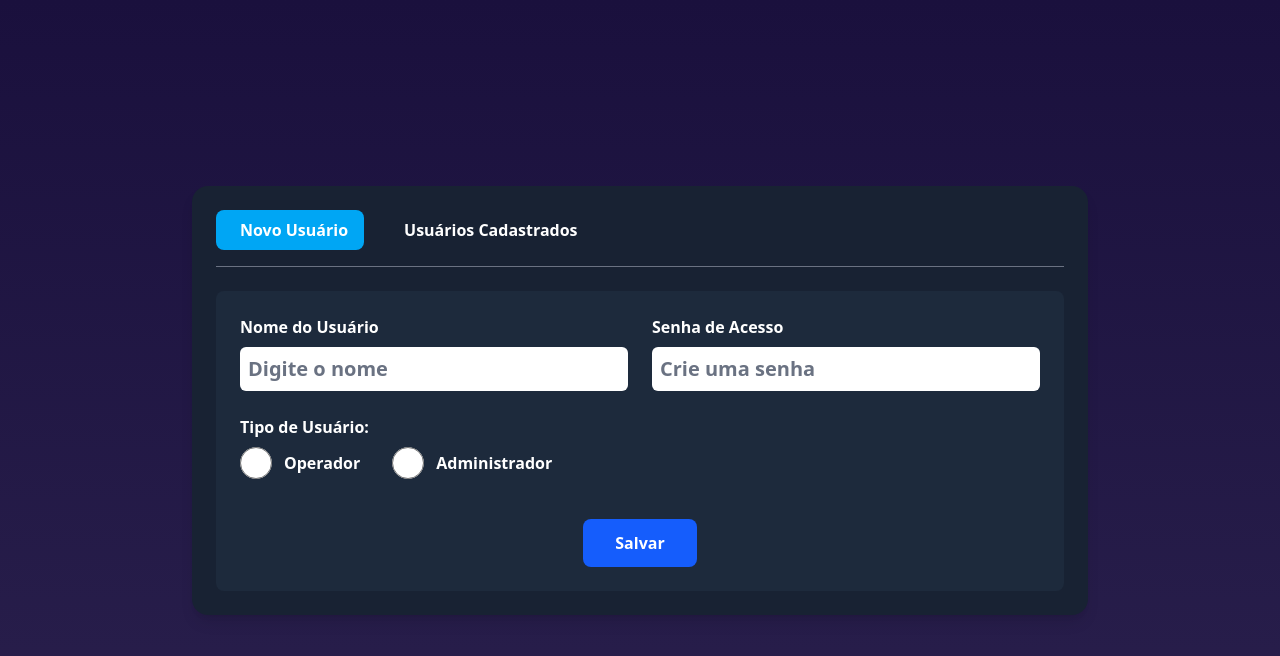
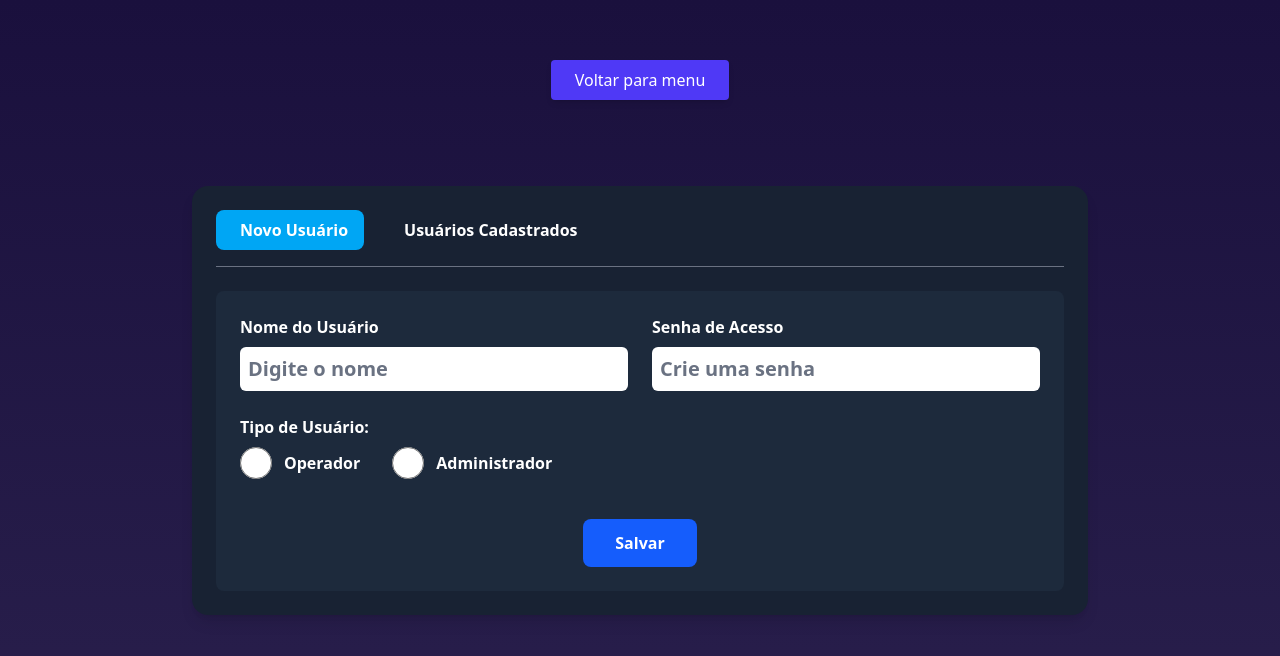
Before and after one commit to ElieltonRamos/Blue-Pdv, an Angular app in the folder frontend/: page /cadastro-usuario in a window 1280 px wide. Shown: the top 656 px of the page. Built offline with nearby package versions, Linux system fonts and the light colour scheme.

Commit message:
feat(frontend): implementar navegação para o menu na tela de registro de usuário

```diff
--- a/frontend/src/app/pages/register-user/register-user.component.html
+++ b/frontend/src/app/pages/register-user/register-user.component.html
@@ -1,6 +1,12 @@
 <div
   class="min-h-screen flex items-center justify-center bg-gradient-to-b from-[#1a103d] to-[#2a204d] px-4"
 >
+  <button
+    (click)="goToMenu()"
+    class="fixed top-15 bg-indigo-600 text-white px-6 py-2 rounded shadow-md hover:bg-indigo-700 transition cursor-pointer"
+  >
+    Voltar para menu
+  </button>
   <div class="w-full max-w-4xl bg-[#182233] rounded-2xl shadow-lg p-6">
     <div
       class="flex items-center justify-between mb-6 border-b border-gray-500 pb-4"
@@ -8,14 +14,18 @@
       <div class="flex flex-wrap gap-4">
         <button
           (click)="changeMenuContext('create')"
-          [attr.class]="menuContext === 'create' ? classBtnSelected : classBtnUnselected"
+          [attr.class]="
+            menuContext === 'create' ? classBtnSelected : classBtnUnselected
+          "
           class="bg-sky-500 hover:bg-sky-600 text-white px-4 py-2 rounded-lg flex items-center gap-2 font-semibold"
         >
           <i class="fas fa-user-plus"></i> Novo Usuário
         </button>
         <button
           (click)="changeMenuContext('listUsers')"
-          [attr.class]="menuContext === 'listUsers' ? classBtnSelected : classBtnUnselected"
+          [attr.class]="
+            menuContext === 'listUsers' ? classBtnSelected : classBtnUnselected
+          "
           class="text-white flex items-center gap-2 hover:underline"
         >
           <i class="fas fa-users"></i> Usuários Cadastrados
@@ -25,11 +35,8 @@
 
     @if (menuContext === 'create') {
     <app-create-user />
-    }
-
-    @if (menuContext === 'listUsers') {
+    } @if (menuContext === 'listUsers') {
     <app-list-users />
     }
-
   </div>
 </div>
--- a/frontend/src/app/pages/register-user/register-user.component.ts
+++ b/frontend/src/app/pages/register-user/register-user.component.ts
@@ -1,6 +1,7 @@
-import { Component } from '@angular/core';
+import { Component, inject } from '@angular/core';
 import { CreateUserComponent } from '../../components/create-user/create-user.component';
 import { ListUsersComponent } from '../../components/list-users/list-users.component';
+import { Router } from '@angular/router';
 
 @Component({
   selector: 'app-register-user',
@@ -8,6 +9,7 @@ import { ListUsersComponent } from '../../components/list-users/list-users.compo
   templateUrl: './register-user.component.html',
 })
 export class RegisterUserComponent {
+  private router = inject(Router)
   menuContext = 'create';
   classBtnSelected = 'bg-sky-500 hover:bg-sky-600 text-white px-4 py-2 rounded-lg flex items-center gap-2 font-semibold';
   classBtnUnselected = 'text-white hover:underline px-4 py-2 rounded-lg flex items-center gap-2 font-semibold';
@@ -15,4 +17,8 @@ export class RegisterUserComponent {
   changeMenuContext(context: string): void {
     this.menuContext = context;
   }
+
+  goToMenu() {
+    this.router.navigate(['/menu'])
+  }
 }
```
